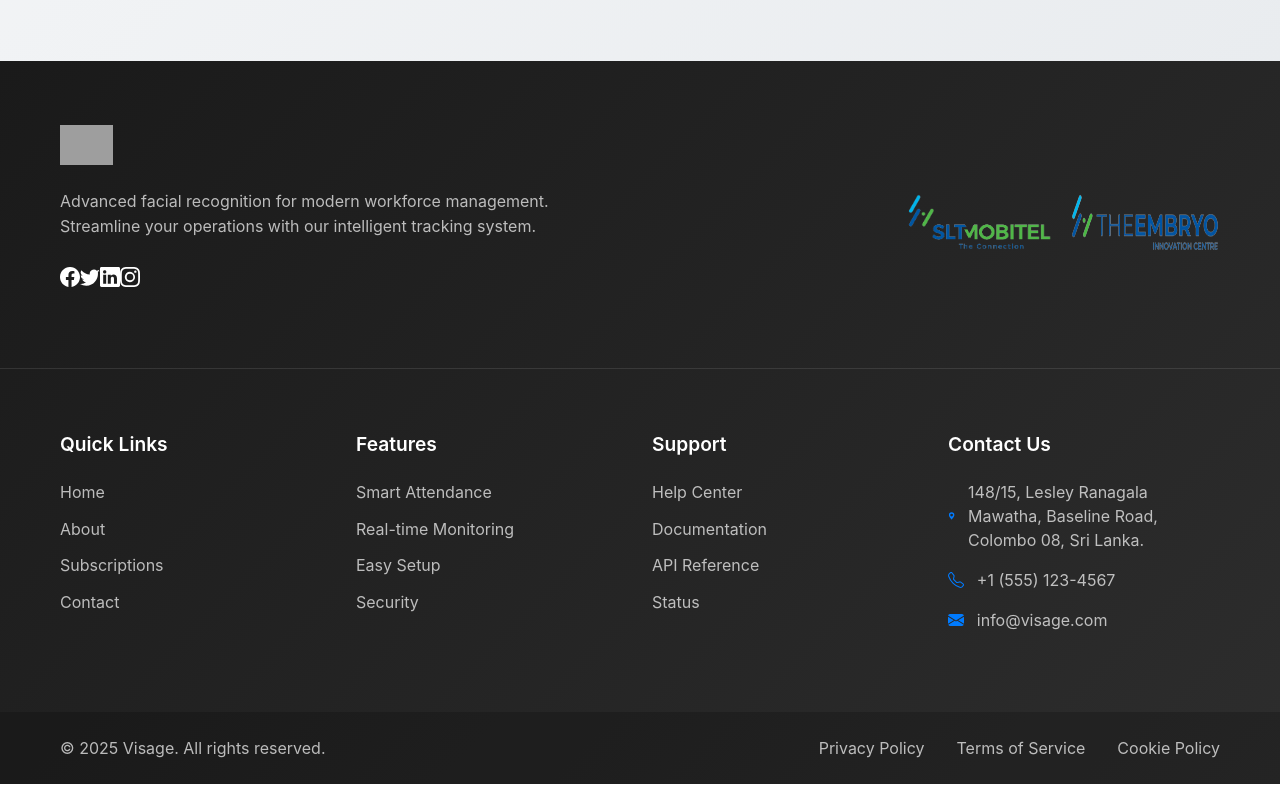
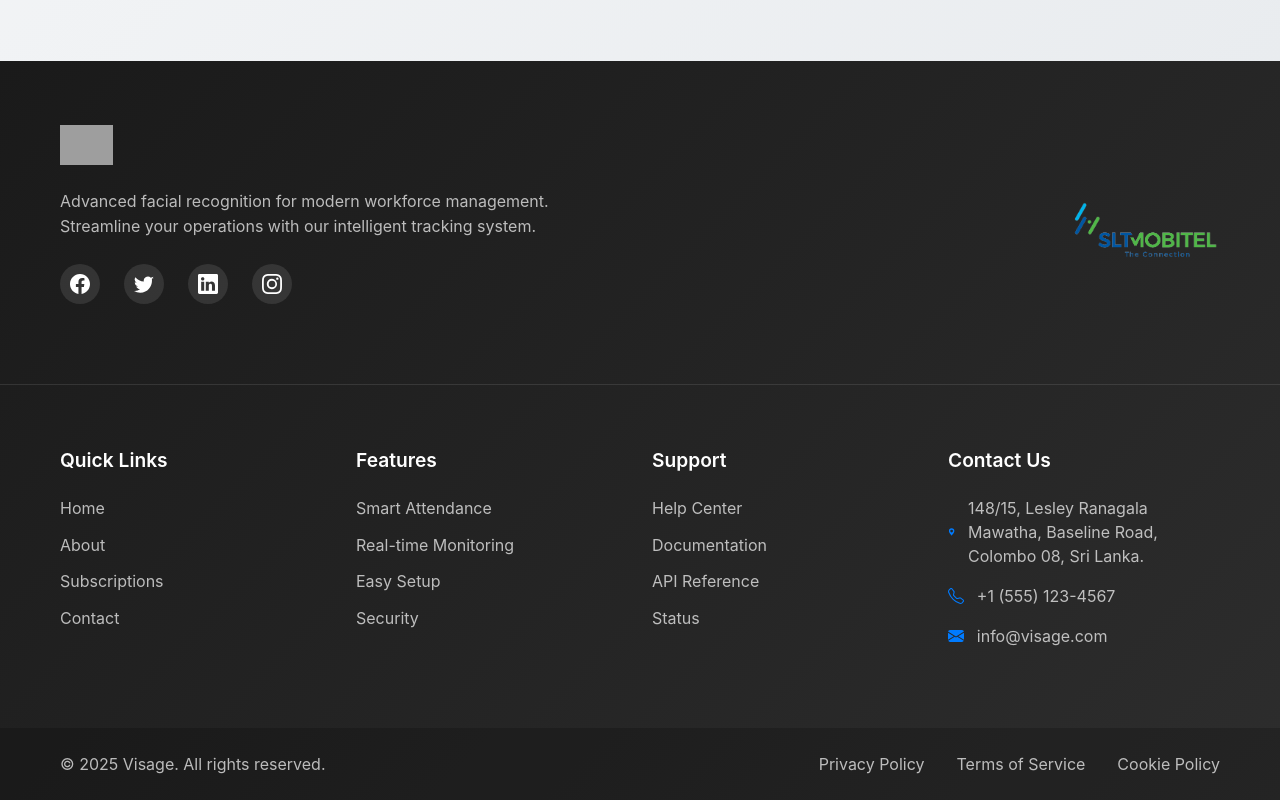
Before and after one commit to sanudasandipa/visage, a React (Create React App) app: page / in a window 1280 px wide. Shown: the part 3749-4549 px from the top of the page. Built offline with nearby package versions, Linux system fonts and the light colour scheme; grey boxes are pictures that could not be loaded.

Commit message:
Add social media links and update footer styles

```diff
--- a/src/components/Footer.css
+++ b/src/components/Footer.css
@@ -118,6 +118,29 @@
   color: #007bff;
 }
 
+.social-links {
+  display: flex;
+  gap: 1.5rem;
+  margin-top: 1.5rem;
+}
+
+.social-icon {
+  display: flex;
+  align-items: center;
+  justify-content: center;
+  width: 40px;
+  height: 40px;
+  background: rgba(255, 255, 255, 0.1);
+  border-radius: 50%;
+  color: #fff;
+  transition: all 0.3s ease;
+}
+
+.social-icon:hover {
+  background: #007bff;
+  transform: translateY(-3px);
+}
+
 @media (max-width: 991px) {
   .footer {
     padding-top: 3rem;
--- a/src/components/Footer.tsx
+++ b/src/components/Footer.tsx
@@ -5,7 +5,6 @@
 import './Footer.css';
 import logo from '../images/logo.png';
 import footerImage1 from '../images/foterimage1.png';
-import footerImage2 from '../images/foterimage2.png';
 
 const Footer = () => {
   const currentYear = new Date().getFullYear();
@@ -61,7 +60,6 @@
                 className="footer-images"
               >
                 <img src={footerImage1} alt="Footer decoration 1" className="footer-image" />
-                <img src={footerImage2} alt="Footer decoration 2" className="footer-image" />
               </motion.div>
             </Col>
           </Row>
```
